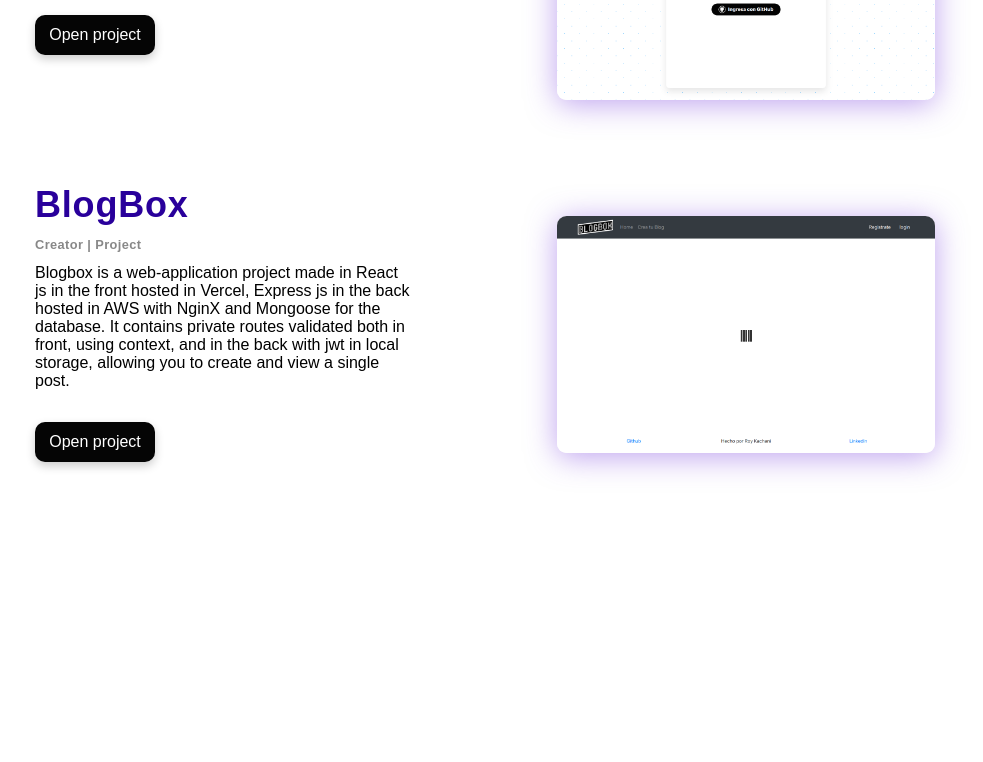
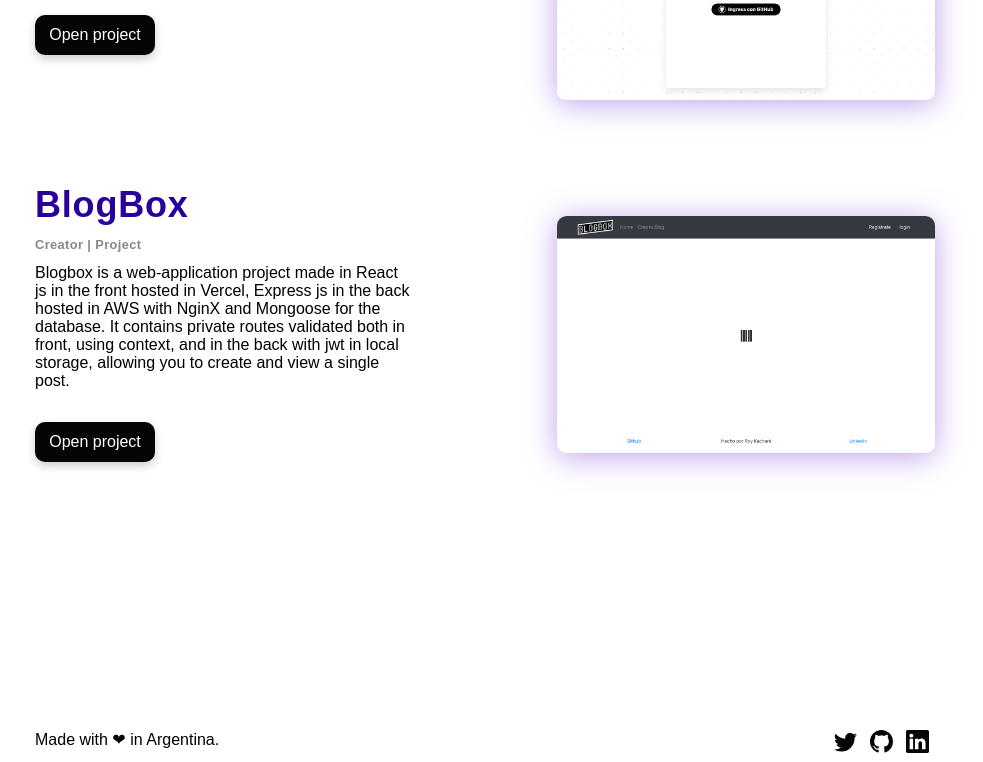
Before and after one commit to roykachani/kacha-web, a Next.js app: page / in a window 1280 px wide. Shown: the part 1310-2072 px from the top of the page, without its empty margins (155-1138 px from the left). Before the commit the page ends 1852 px from the top, so only its background shows below. Built offline with nearby package versions, Linux system fonts and the light colour scheme; a web font is replaced by a local one.

Commit message:
nuevos componentes footer y icons, estilos al homepage

```diff
--- /dev/null
+++ b/components/Footer/index.js
@@ -0,0 +1,48 @@
+import TwitterIcon from '../Icons/TwitterIcon';
+import LinkedInIcon from '../Icons/LinkedInIcon';
+import GitHubIcon from '../Icons/GitHubIcon';
+import styles from './styles.module.css';
+
+export const Footer = () => {
+	return (
+		<div className={styles.footer_container}>
+			<div className={styles.footer}>
+				<div className={styles.footer_box}>
+					<div className={styles.box_l}>Made with ❤ in Argentina.</div>
+					<div className={styles.box_r}>
+						<div className={styles.anchor_box}>
+							<a
+								href="https://twitter.com/Roykachani"
+								target="_blank"
+								rel="noreferrer"
+								className={styles.anchor}
+							>
+								<TwitterIcon className={styles.TwitterIcon} />
+							</a>
+						</div>
+						<div className={styles.anchor_box}>
+							<a
+								href="https://www.github.com/roykachani"
+								target="_blank"
+								rel="noreferrer"
+								className={styles.anchor}
+							>
+								<GitHubIcon className={styles.GitHubIcon} />
+							</a>
+						</div>
+						<div className={styles.anchor_box}>
+							<a
+								href="https://www.linkedin.com/in/roykachani/"
+								target="_blank"
+								rel="noreferrer"
+								className={styles.anchor}
+							>
+								<LinkedInIcon className={styles.LinkedInIcon} />
+							</a>
+						</div>
+					</div>
+				</div>
+			</div>
+		</div>
+	);
+};
--- /dev/null
+++ b/components/Footer/styles.module.css
@@ -0,0 +1,84 @@
+.footer_container {
+	width: 100%;
+	height: 40px;
+	display: flex;
+	justify-content: center;
+	align-items: center;
+}
+.footer {
+	width: 900px;
+}
+.footer_box {
+	width: 100%;
+	display: flex;
+	justify-content: space-between;
+}
+.box_r {
+	width: 40%;
+	display: flex;
+	align-items: center;
+	justify-content: flex-end;
+}
+
+.anchor_box {
+	margin: 0 0.4rem;
+}
+.anchor {
+	display: flex;
+	text-decoration: none;
+	justify-content: center;
+}
+.GitHubIcon {
+	fill: #050505;
+	transition: 0.3s ease-in-out;
+	-webkit-transition: 0.3s ease-in-out;
+	-moz-transition: 0.3s ease-in-out;
+	-ms-transition: 0.3s ease-in-out;
+	-o-transition: 0.3s ease-in-out;
+}
+.LinkedInIcon {
+	fill: #050505;
+	transition: 0.3s ease-in-out;
+	-webkit-transition: 0.3s ease-in-out;
+	-moz-transition: 0.3s ease-in-out;
+	-ms-transition: 0.3s ease-in-out;
+	-o-transition: 0.3s ease-in-out;
+}
+.TwitterIcon {
+	fill: #050505;
+	transition: 0.5s ease-in-out;
+	-webkit-transition: 0.3s ease-in-out;
+	-moz-transition: 0.5s ease-in-out;
+	-ms-transition: 0.5s ease-in-out;
+	-o-transition: 0.5s ease-in-out;
+}
+.GitHubIcon:hover {
+	fill: #585656;
+	width: 25px;
+	height: 25px;
+	transition: 0.3s ease-in-out;
+	-webkit-transition: 0.3s ease-in-out;
+	-moz-transition: 0.3s ease-in-out;
+	-ms-transition: 0.3s ease-in-out;
+	-o-transition: 0.3s ease-in-out;
+}
+.LinkedInIcon:hover {
+	fill: #185d9e;
+	width: 25px;
+	height: 25px;
+	transition: 0.3s ease-in-out;
+	-webkit-transition: 0.3s ease-in-out;
+	-moz-transition: 0.3s ease-in-out;
+	-ms-transition: 0.3s ease-in-out;
+	-o-transition: 0.3s ease-in-out;
+}
+.TwitterIcon:hover {
+	fill: #2bb1e6;
+	width: 25px;
+	height: 25px;
+	transition: 0.3s ease-in-out;
+	-webkit-transition: 0.3s ease-in-out;
+	-moz-transition: 0.3s ease-in-out;
+	-ms-transition: 0.3s ease-in-out;
+	-o-transition: 0.3s ease-in-out;
+}
--- /dev/null
+++ b/components/Icons/GitHubIcon/index.js
@@ -0,0 +1,17 @@
+const GitHubIcon = (props) => {
+	return (
+		<svg
+			xmlns="http://www.w3.org/2000/svg"
+			width={23}
+			viewBox="0 0 16 16"
+			height={23}
+			fill="currentColor"
+			className="prefix__bi prefix__bi-github"
+			{...props}
+		>
+			<path d="M8 0C3.58 0 0 3.58 0 8c0 3.54 2.29 6.53 5.47 7.59.4.07.55-.17.55-.38 0-.19-.01-.82-.01-1.49-2.01.37-2.53-.49-2.69-.94-.09-.23-.48-.94-.82-1.13-.28-.15-.68-.52-.01-.53.63-.01 1.08.58 1.23.82.72 1.21 1.87.87 2.33.66.07-.52.28-.87.51-1.07-1.78-.2-3.64-.89-3.64-3.95 0-.87.31-1.59.82-2.15-.08-.2-.36-1.02.08-2.12 0 0 .67-.21 2.2.82.64-.18 1.32-.27 2-.27.68 0 1.36.09 2 .27 1.53-1.04 2.2-.82 2.2-.82.44 1.1.16 1.92.08 2.12.51.56.82 1.27.82 2.15 0 3.07-1.87 3.75-3.65 3.95.29.25.54.73.54 1.48 0 1.07-.01 1.93-.01 2.2 0 .21.15.46.55.38A8.012 8.012 0 0016 8c0-4.42-3.58-8-8-8z" />
+		</svg>
+	);
+};
+
+export default GitHubIcon;
--- /dev/null
+++ b/components/Icons/LinkedInIcon/index.js
@@ -0,0 +1,16 @@
+const LinkedInIcon = (props) => {
+	return (
+		<svg
+			xmlns="http://www.w3.org/2000/svg"
+			viewBox="0 0 16 16"
+			width={23}
+			height={23}
+			fill="currentColor"
+			{...props}
+		>
+			<path d="M0 1.146C0 .513.526 0 1.175 0h13.65C15.474 0 16 .513 16 1.146v13.708c0 .633-.526 1.146-1.175 1.146H1.175C.526 16 0 15.487 0 14.854V1.146zm4.943 12.248V6.169H2.542v7.225h2.401zm-1.2-8.212c.837 0 1.358-.554 1.358-1.248-.015-.709-.52-1.248-1.342-1.248-.822 0-1.359.54-1.359 1.248 0 .694.521 1.248 1.327 1.248h.016zm4.908 8.212V9.359c0-.216.016-.432.08-.586.173-.431.568-.878 1.232-.878.869 0 1.216.662 1.216 1.634v3.865h2.401V9.25c0-2.22-1.184-3.252-2.764-3.252-1.274 0-1.845.7-2.165 1.193v.025h-.016a5.54 5.54 0 01.016-.025V6.169h-2.4c.03.678 0 7.225 0 7.225h2.4z" />
+		</svg>
+	);
+};
+
+export default LinkedInIcon;
--- /dev/null
+++ b/components/Icons/TwitterIcon/index.js
@@ -0,0 +1,18 @@
+import * as React from 'react';
+const TwitterIcon = (props) => {
+	return (
+		<svg
+			xmlns="http://www.w3.org/2000/svg"
+			width={23}
+			viewBox="0 0 16 16"
+			height={23}
+			fill="currentColor"
+			className="prefix__bi prefix__bi-twitter"
+			{...props}
+		>
+			<path d="M5.026 15c6.038 0 9.341-5.003 9.341-9.334 0-.14 0-.282-.006-.422A6.685 6.685 0 0016 3.542a6.658 6.658 0 01-1.889.518 3.301 3.301 0 001.447-1.817 6.533 6.533 0 01-2.087.793A3.286 3.286 0 007.875 6.03a9.325 9.325 0 01-6.767-3.429 3.289 3.289 0 001.018 4.382A3.323 3.323 0 01.64 6.575v.045a3.288 3.288 0 002.632 3.218 3.203 3.203 0 01-.865.115 3.23 3.23 0 01-.614-.057 3.283 3.283 0 003.067 2.277A6.588 6.588 0 01.78 13.58a6.32 6.32 0 01-.78-.045A9.344 9.344 0 005.026 15z" />
+		</svg>
+	);
+};
+
+export default TwitterIcon;
--- a/pages/index.js
+++ b/pages/index.js
@@ -1,4 +1,5 @@
 import Link from 'next/link';
+import { Footer } from '../components/Footer';
 import { Nav } from '../components/Nav';
 import { WorkContainer } from '../components/WorkContainer';
 import styles from '../styles/Home.module.css';
@@ -39,6 +40,7 @@
 					))}
 				</div>
 			</section>
+			<Footer />
 		</>
 	);
 }
```
